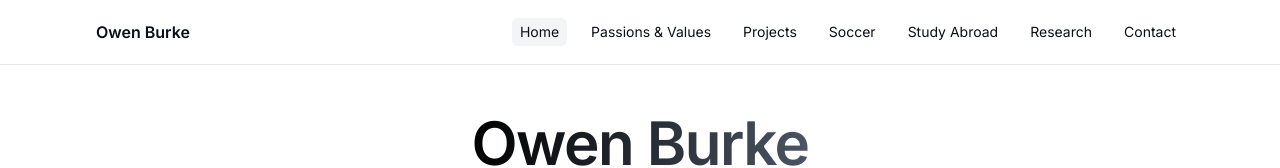
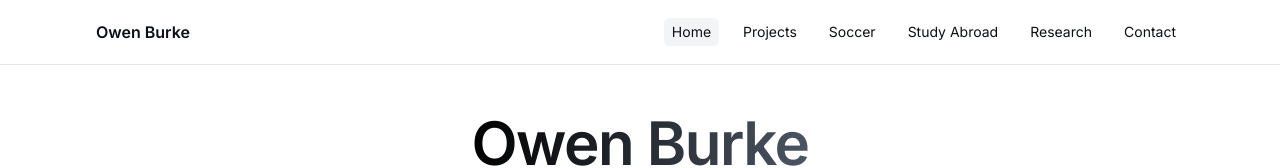
Before and after one commit to owenburke54-bit/portfolio-site, a Next.js app: page / in a window 1280 px wide. Shown: the top 168 px of the page. Built offline with nearby package versions, Linux system fonts and the light colour scheme.

Commit message:
passions

```diff
--- a/components/Navbar.tsx
+++ b/components/Navbar.tsx
@@ -1,10 +1,11 @@
 'use client';
+
 import Link from "next/link";
 import { useSelectedLayoutSegment } from "next/navigation";
 
 const links = [
   { href: "/", label: "Home" },
-  { href: "/passions-values", label: "Passions & Values" },
+  // { href: "/passions-values", label: "Passions & Values" }, // hidden for now
   { href: "/projects", label: "Projects" },
   { href: "/soccer", label: "Soccer" },
   { href: "/study-abroad", label: "Study Abroad" },
@@ -26,7 +27,10 @@ export default function Navbar() {
   return (
     <header className="border-b border-gray-200">
       <div className="container-px mx-auto max-w-6xl h-16 flex items-center justify-between">
-        <Link href="/" className="font-semibold">Owen Burke</Link>
+        <Link href="/" className="font-semibold">
+          Owen Burke
+        </Link>
+
         <nav className="flex items-center gap-4 text-sm">
           {links.map((l) => (
             <Link
```
